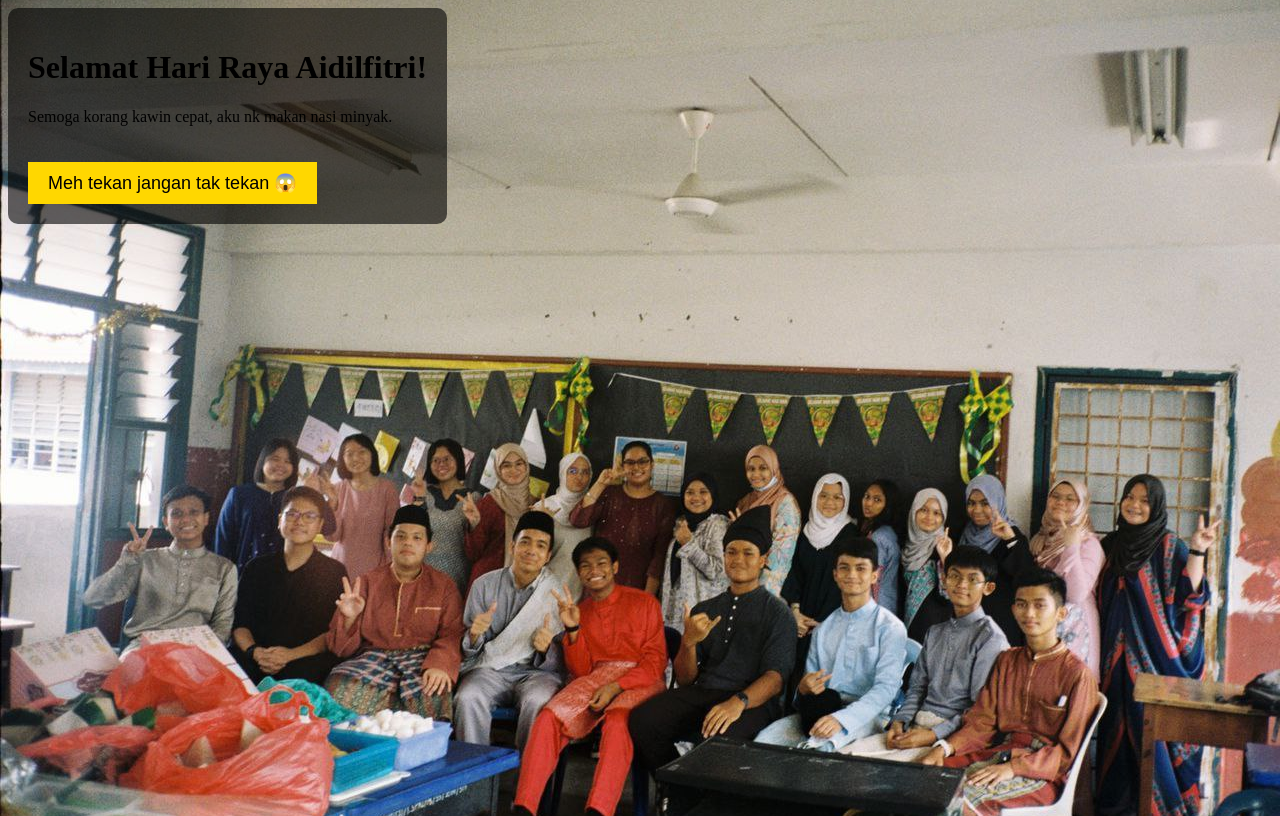
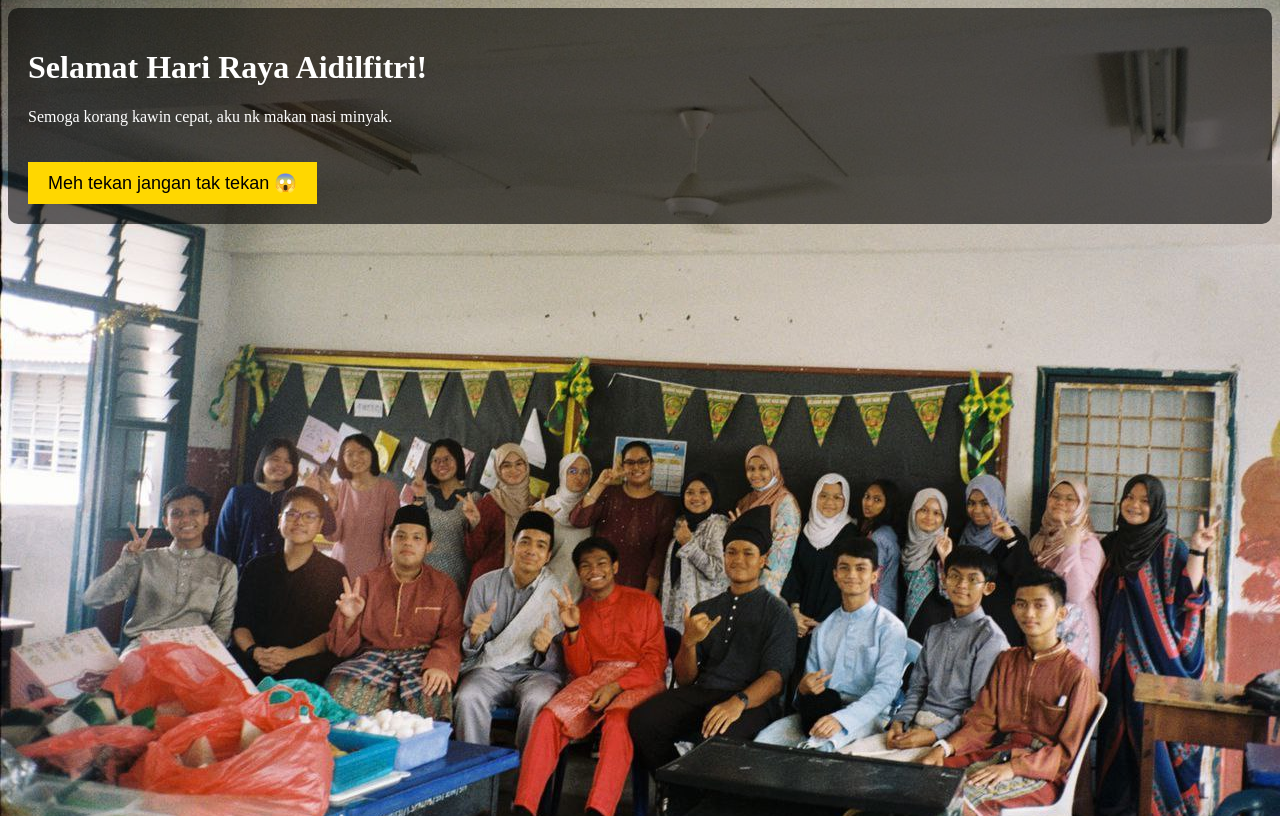
Before and after one commit to Aiseii/Raya-Raya-Raya, a plain HTML site: page index.html in a window 1280 px wide. Drawn offline with Linux system fonts and the light colour scheme.

Commit message:
Update index.html

```diff
--- a/index.html
+++ b/index.html
@@ -12,7 +12,7 @@
         <source src="eid-music.mp3" type="audio/mpeg">
     </audio>
 
-    <div class="container">
+    <div class="text-box">
         <h1 class="fade-in">Selamat Hari Raya Aidilfitri!</h1>
         <p class="fade-in">Semoga korang kawin cepat, aku nk makan nasi minyak.</p>
         <button onclick="showQRCode()" class="btn-animate">Meh tekan jangan tak tekan 😱</button>
```
